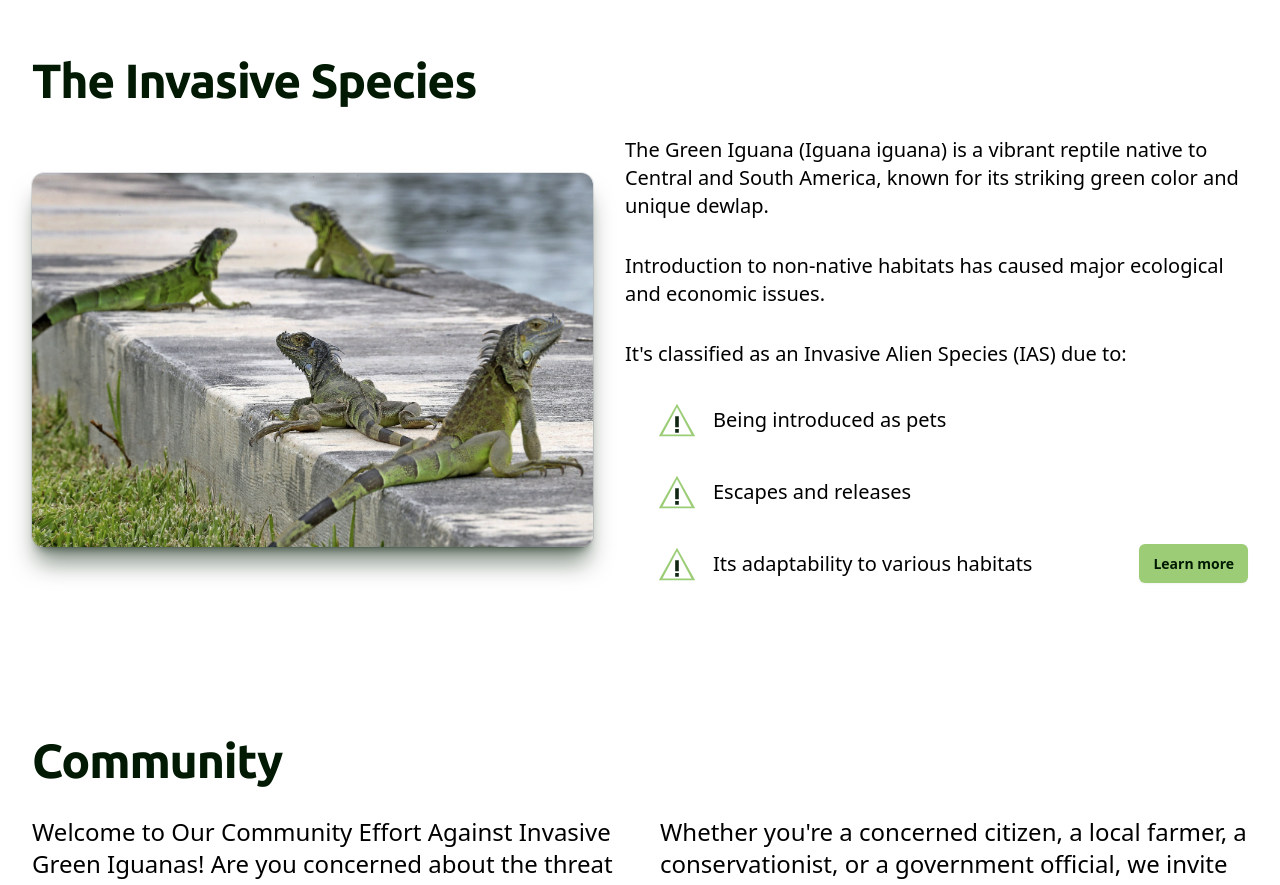
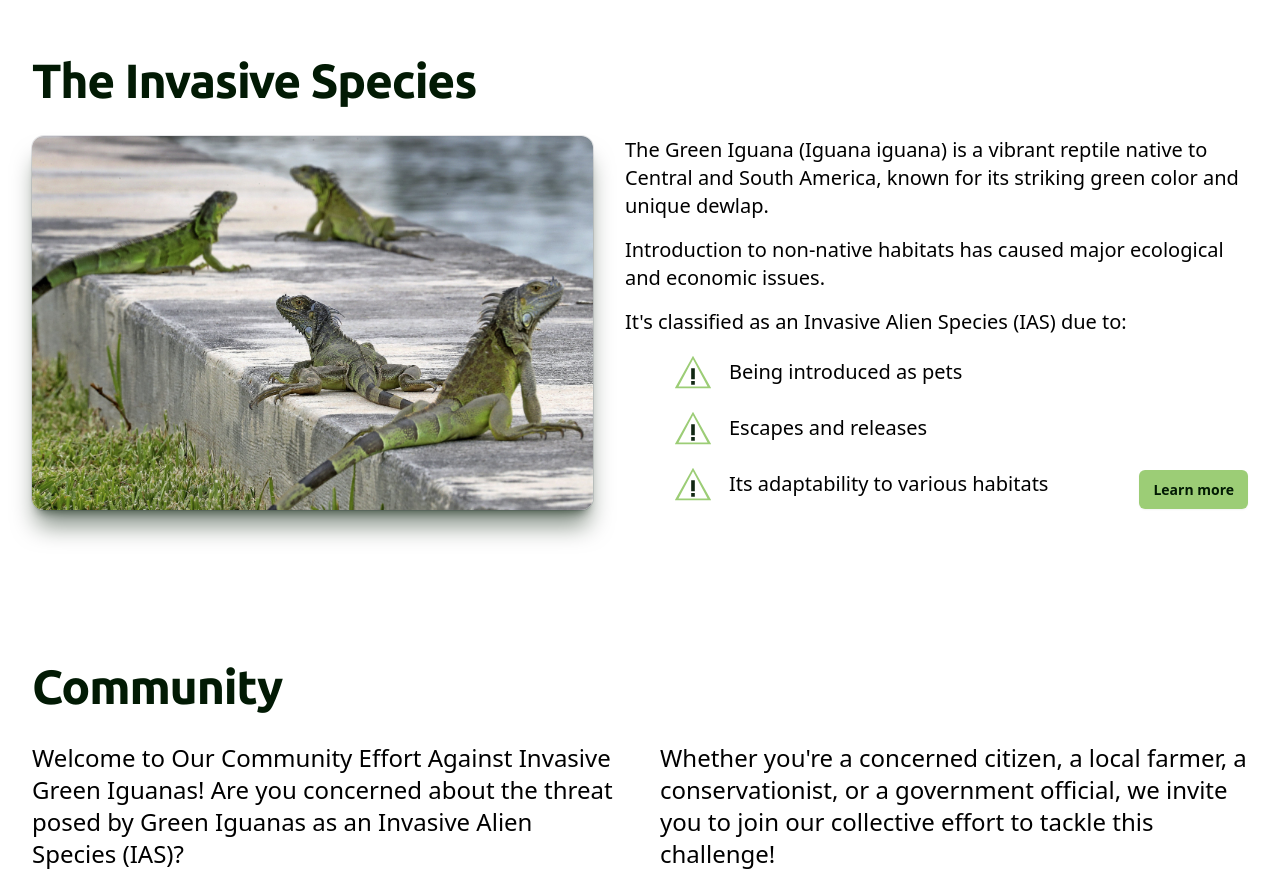
Before and after one commit to Ed-TheVisionMaker/green-ig-ias-network, a Next.js app: page / in a window 1280 px wide. Shown: the part 920-1805 px from the top of the page. Built offline with nearby package versions, Linux system fonts and the light colour scheme; a web font is replaced by a local one.

Commit message:
style: amended layout of text - invasive species hero section

```diff
--- a/components/InvasiveSpeciesHero/index.tsx
+++ b/components/InvasiveSpeciesHero/index.tsx
@@ -10,7 +10,7 @@ export default function InvasiveSpeciesHero() {
             <h1 className='mt-2 mb-8 text-5xl font-ubuntu font-bold tracking-tight text-ginBlack'>
               The Invasive Species
             </h1>
-            <div className='flex items-center'>
+            <div className='relative flex items-start'>
               <div className='w-fit'>
                 <div className=''>
                   <img
@@ -20,22 +20,22 @@ export default function InvasiveSpeciesHero() {
                   />
                 </div>
               </div>
-              <div className='relative flex flex-col pl-8 text-xl'>
+              <div className='flex flex-col pl-8 text-xl'>
                 <div>
                   <p className=''>
                     The Green Iguana (Iguana iguana) is a vibrant reptile native
                     to Central and South America, known for its striking green
                     color and unique dewlap.
                   </p>
-                  <p className='mt-8'>
+                  <p className='mt-4'>
                     Introduction to non-native habitats has caused major
                     ecological and economic issues.
                   </p>
-                  <p className='mt-8'>
+                  <p className='mt-4'>
                     It's classified as an Invasive Alien Species (IAS) due to:
                   </p>
-                  <ul className='ml-8'>
-                    <li className='flex items-center mt-8'>
+                  <ul className='ml-12'>
+                    <li className='flex items-center mt-4'>
                       <span>
                         {Warning({
                           className: 'h-10 w-10 mr-4',
@@ -43,7 +43,7 @@ export default function InvasiveSpeciesHero() {
                       </span>
                       Being introduced as pets
                     </li>
-                    <li className='flex items-center mt-8'>
+                    <li className='flex items-center mt-4'>
                       <span>
                         {Warning({
                           className: 'h-10 w-10 mr-4',
@@ -51,7 +51,7 @@ export default function InvasiveSpeciesHero() {
                       </span>
                       Escapes and releases{' '}
                     </li>
-                    <li className='flex items-center mt-8'>
+                    <li className='flex items-center mt-4'>
                       <span>
                         {Warning({
                           className: 'h-10 w-10 mr-4',
```
